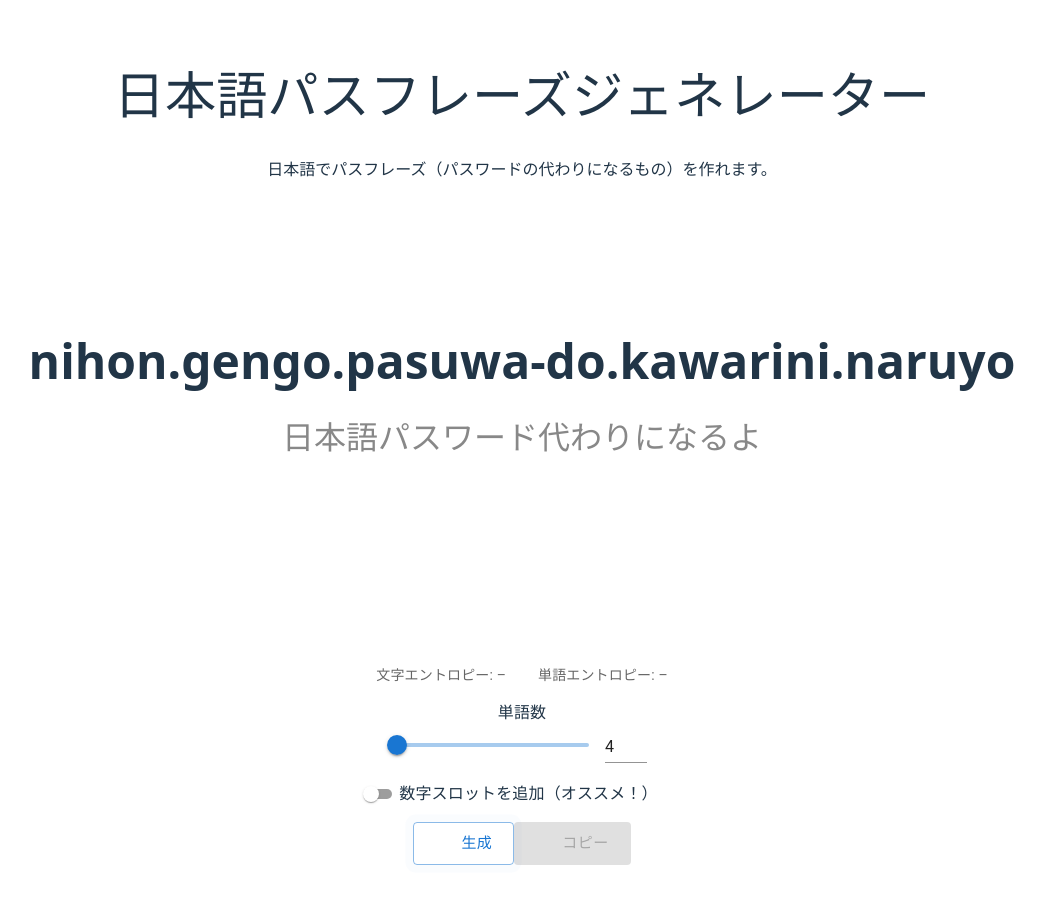
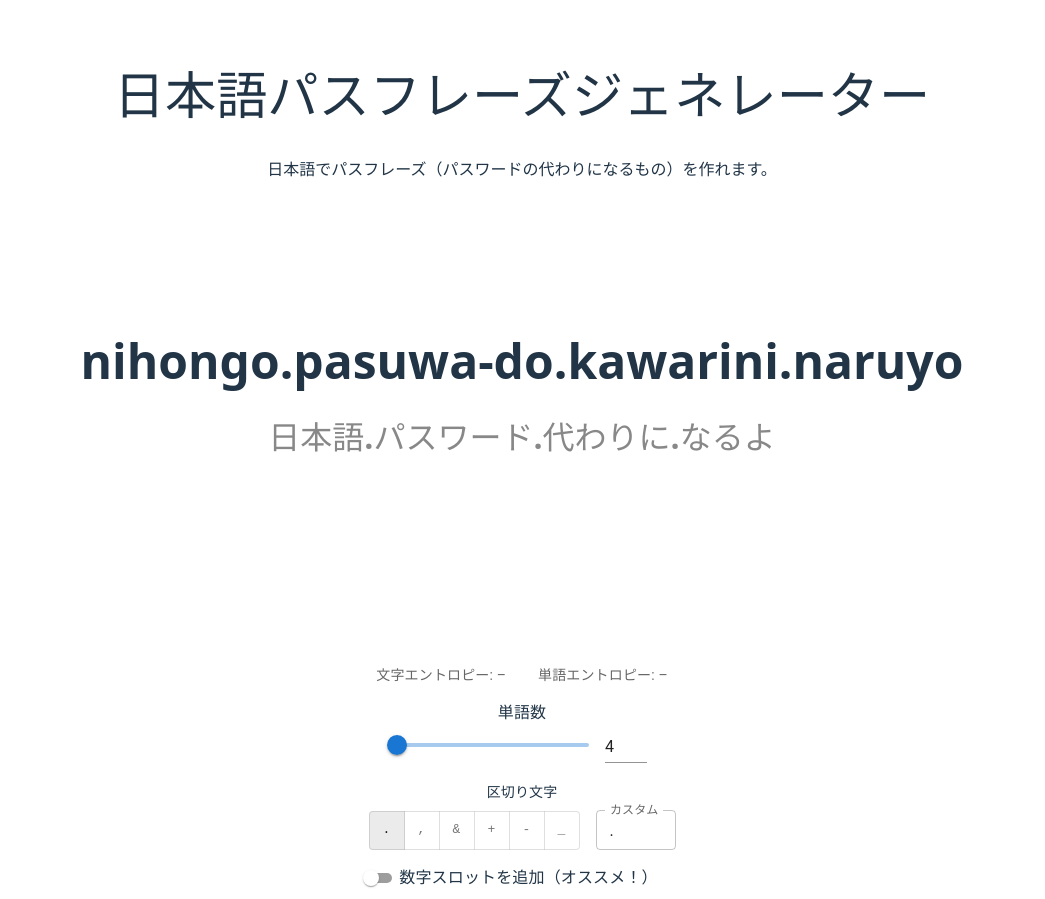
Before and after one commit to AoSankaku/passphrase-generator-japanese, a React (Vite) app: page / in a window 1280 px wide. Shown: the top 899 px of the page, without its empty margins (118-1163 px from the left). Built offline with nearby package versions, Linux system fonts and the light colour scheme; some icons are missing.

Commit message:
Add ability to update separators

```diff
--- a/src/App.tsx
+++ b/src/App.tsx
@@ -12,17 +12,13 @@ import EntropyDisplay, {
   GeneratedConfig,
 } from "./components/EntropyDisplay.tsx";
 import NumberSlotControl from "./components/NumberSlotControl.tsx";
-
-type PassPhrase = {
-  passPhrase: string;
-  kanjiPassPhrase: string;
-};
+import SeparatorControl from "./components/SeparatorControl.tsx";
 
 const App = () => {
   const [wordlist, setWordlist] = useState<any>();
-  const [passPhrase, setPassPhrase] = useState<PassPhrase>({
-    passPhrase: "nihon.gengo.pasuwa-do.kawarini.naruyo",
-    kanjiPassPhrase: "日本語パスワード代わりになるよ",
+  const [words, setWords] = useState<{ romaji: string[]; kanji: string[] }>({
+    romaji: ["nihongo", "pasuwa-do", "kawarini", "naruyo"],
+    kanji: ["日本語", "パスワード", "代わりに", "なるよ"],
   });
   const [separator, setSeparator] = useState(".");
   const [isFirstGenerate, setIsFirstGenerate] = useState(true);
@@ -30,9 +26,12 @@ const App = () => {
   const [numberEnabled, setNumberEnabled] = useState(false);
   const [numberPosition, setNumberPosition] = useState<"start" | "end">("end");
   const [digitCount, setDigitCount] = useState(4);
-
   const [generatedConfig, setGeneratedConfig] =
     useState<GeneratedConfig | null>(null);
+
+  // Derived — updates instantly when separator changes, no regeneration needed
+  const passPhrase = words.romaji.join(separator);
+  const kanjiPassPhrase = words.kanji.join(separator);
 
   useEffect(() => {
     setWordlist(Papa.parse(wordlist_csv));
@@ -66,19 +65,15 @@ const App = () => {
         union_pass[1].push(num);
       }
     }
-    setPassPhrase({
-      passPhrase: union_pass[1].join(separator),
-      kanjiPassPhrase: union_pass[0].join(separator),
-    });
+    setWords({ romaji: union_pass[1], kanji: union_pass[0] });
   };
 
   /*コピーボタン----------------------------------------------------------------------------------------------*/
   const CopyButton = () => {
     const [copyStatus, setCopyStatus] = useState("");
-    const textToCopy = passPhrase.passPhrase;
     const handleCopyClick = async () => {
       try {
-        await navigator.clipboard.writeText(textToCopy);
+        await navigator.clipboard.writeText(passPhrase);
       } catch (err) {
         setTimeout(() => setCopyStatus(""), 2000); // 2秒後にメッセージを消す
         setCopyStatus("コピーに失敗しました。");
@@ -106,17 +101,20 @@ const App = () => {
         <p>日本語でパスフレーズ（パスワードの代わりになるもの）を作れます。</p>
       </div>
       <PassphraseContainer>
-        <PassPhrase>{passPhrase.passPhrase}</PassPhrase>
-        <KanjiPassPhrase>{passPhrase.kanjiPassPhrase}</KanjiPassPhrase>
+        <PassPhrase>{passPhrase}</PassPhrase>
+        <KanjiPassPhrase>{kanjiPassPhrase}</KanjiPassPhrase>
       </PassphraseContainer>
       <EntropyDisplay
-        passPhrase={passPhrase.passPhrase}
+        passPhrase={passPhrase}
         wordlistSize={wordlist?.data?.length ?? 0}
         separator={separator}
         generatedConfig={generatedConfig}
       />
       <SliderContainer>
         <TestSlider title="単語数" value={wordCount} onChange={setWordCount} />
+      </SliderContainer>
+      <SliderContainer>
+        <SeparatorControl value={separator} onChange={setSeparator} />
       </SliderContainer>
       <SliderContainer>
         <NumberSlotControl
--- /dev/null
+++ b/src/components/SeparatorControl.tsx
@@ -0,0 +1,47 @@
+import * as React from 'react';
+import Box from '@mui/material/Box';
+import Typography from '@mui/material/Typography';
+import ToggleButton from '@mui/material/ToggleButton';
+import ToggleButtonGroup from '@mui/material/ToggleButtonGroup';
+import TextField from '@mui/material/TextField';
+
+const PRESETS = ['.', ',', '&', '+', '-', '_'];
+
+type SeparatorControlProps = {
+  value: string;
+  onChange: (value: string) => void;
+};
+
+const SeparatorControl: React.FC<SeparatorControlProps> = ({ value, onChange }) => {
+  const presetValue = PRESETS.includes(value) ? value : null;
+
+  return (
+    <Box sx={{ display: 'flex', flexDirection: 'column', alignItems: 'center', gap: 1 }}>
+      <Typography variant="body2">区切り文字</Typography>
+      <Box sx={{ display: 'flex', alignItems: 'center', gap: 2, flexWrap: 'wrap', justifyContent: 'center' }}>
+        <ToggleButtonGroup
+          value={presetValue}
+          exclusive
+          onChange={(_, val) => val !== null && onChange(val)}
+          size="small"
+        >
+          {PRESETS.map((p) => (
+            <ToggleButton key={p} value={p} sx={{ fontFamily: 'monospace', minWidth: '36px' }}>
+              {p}
+            </ToggleButton>
+          ))}
+        </ToggleButtonGroup>
+        <TextField
+          value={value}
+          onChange={(e) => onChange(e.target.value)}
+          size="small"
+          label="カスタム"
+          inputProps={{ maxLength: 4 }}
+          sx={{ width: '80px' }}
+        />
+      </Box>
+    </Box>
+  );
+};
+
+export default SeparatorControl;
```
